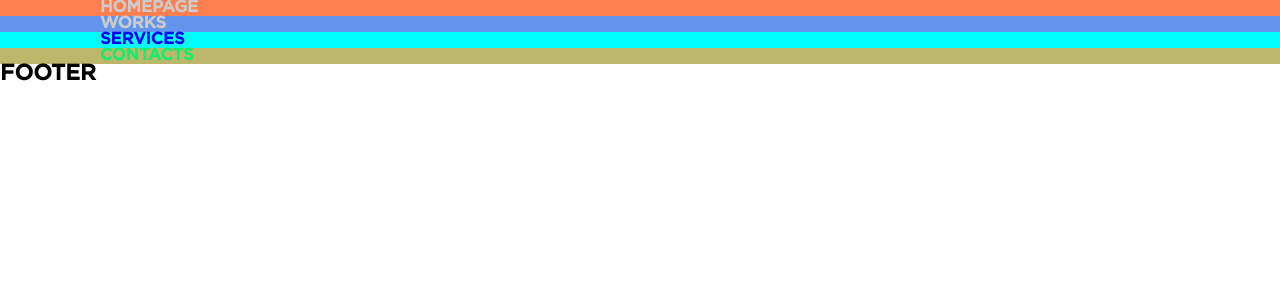
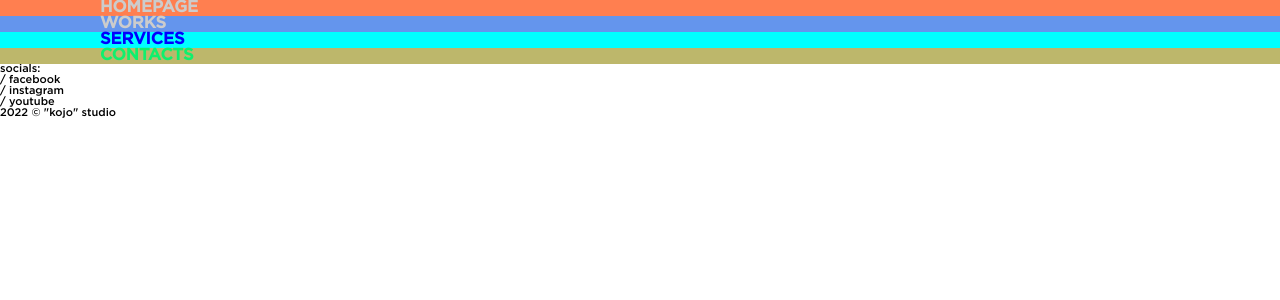
Before and after one commit to AnatolyKostarev/kojo, a React (Create React App) app: page / in a window 1280 px wide. Shown: the top 300 px of the page. Built offline with nearby package versions, Linux system fonts and the light colour scheme.

Commit message:
Create Footer Functional Component

```diff
--- a/src/layouts/footer/Footer.jsx
+++ b/src/layouts/footer/Footer.jsx
@@ -2,9 +2,36 @@ import React from "react";
 import styles from "./Footer.module.css";
 
 export default function Footer() {
+  const footerNav = [
+    { social: "/ facebook", href: "https://facebook.com" },
+    { social: "/ instagram", href: "https://instagram.com" },
+    { social: "/ youtube", href: "https://youtube.ru" },
+  ];
+
   return (
-    <div>
-      <h1 className={styles.title}>FOOTER</h1>
-    </div>
+    <>
+      <footer>
+        <div className={styles.container}>
+          <div className={styles.footer}>
+            <div className={styles.social}>
+              <p className={styles.title}>socials:</p>
+              <ul className={styles.list}>
+                {footerNav.map((elem, index) => (
+                  <li className={styles.item} key={index}>
+                    <a href={elem.href} className={styles.links}>
+                      {elem.social}
+                    </a>
+                  </li>
+                ))}
+              </ul>
+            </div>
+
+            <div className={styles.copyright}>
+              {new Date().getFullYear()} &copy; "kojo" studio
+            </div>
+          </div>
+        </div>
+      </footer>
+    </>
   );
 }
```
